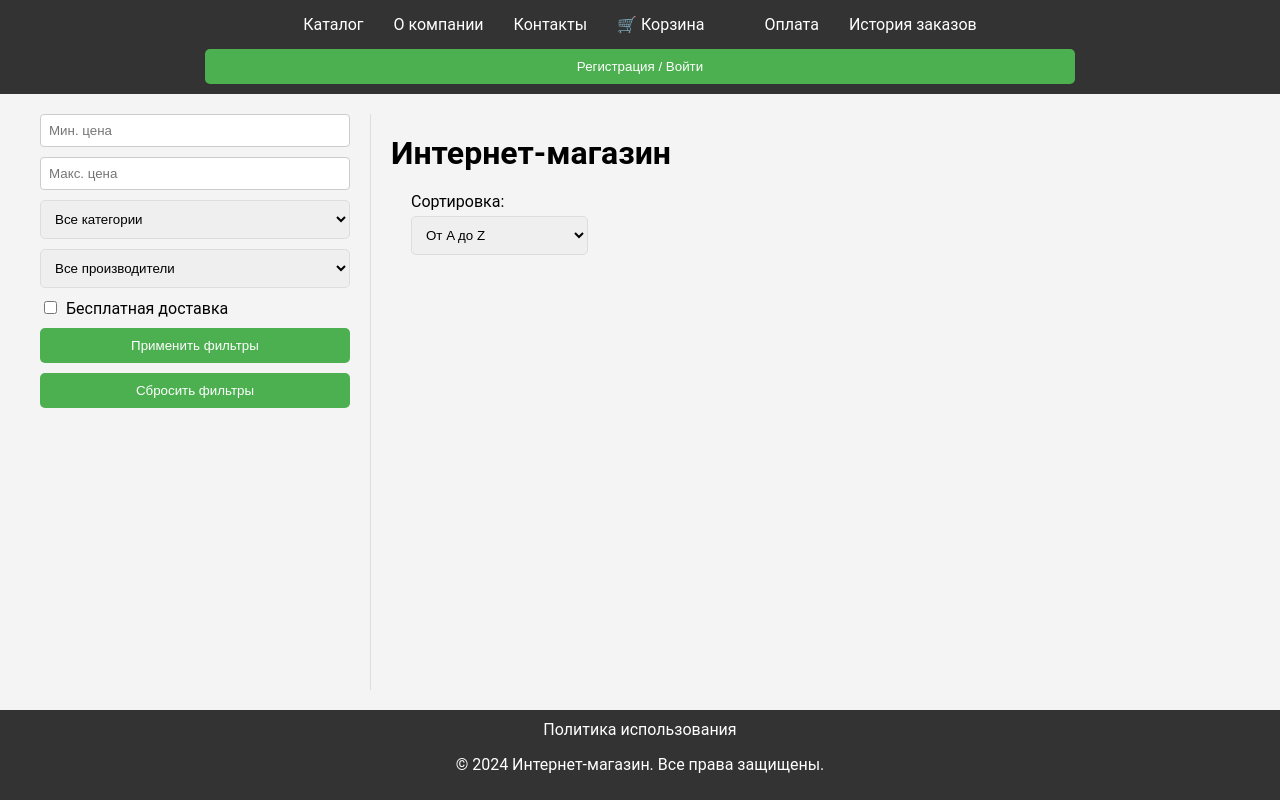
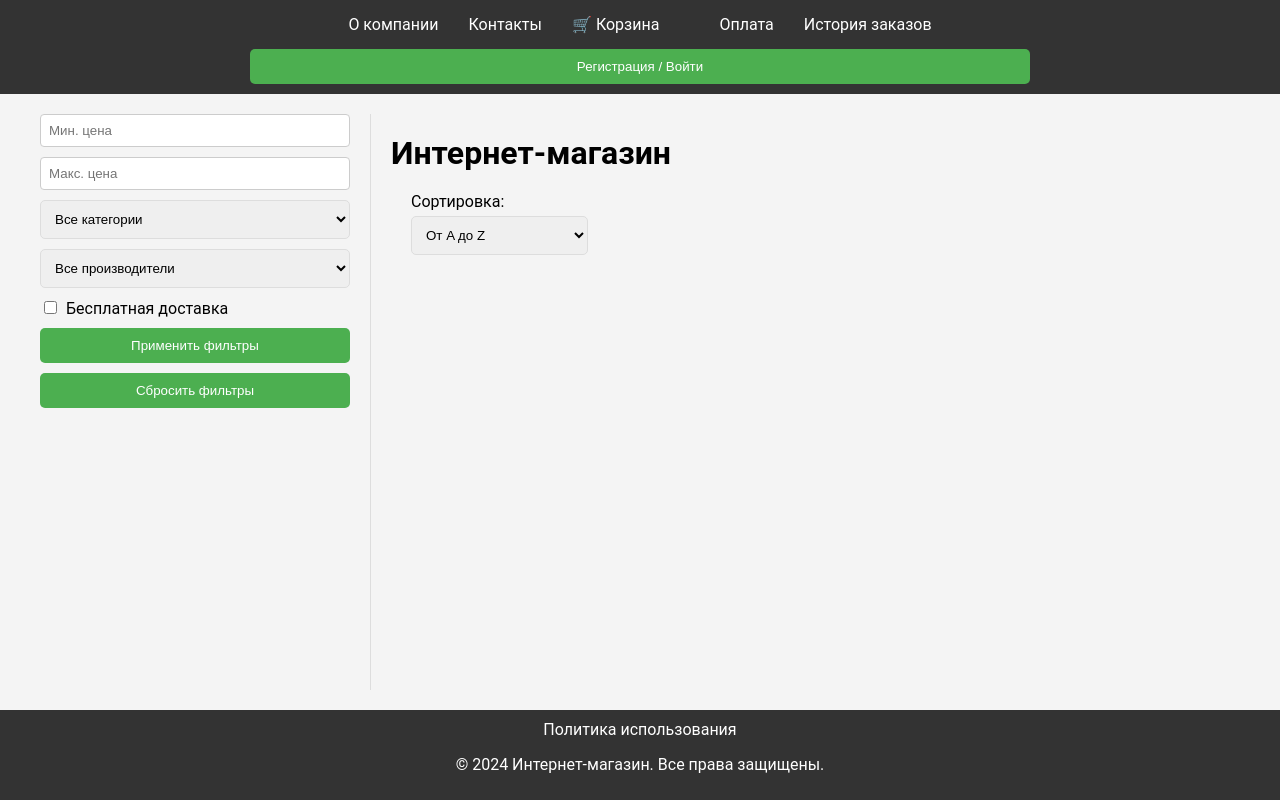
Before and after one commit to artichokeee/public-shop, a website: page public/html/index.html in a window 1280 px wide. Drawn offline with nearby package versions, Linux system fonts and the light colour scheme; no server answers.

Commit message:
updated html test

```diff
--- a/public/html/index.html
+++ b/public/html/index.html
@@ -8,7 +8,6 @@
   <body>
     <header>
       <nav>
-        <a href="/">Каталог</a>
         <a href="/about">О компании</a>
         <a href="/contacts">Контакты</a>
         <a href="/cart" class="auth-dependent">
```
